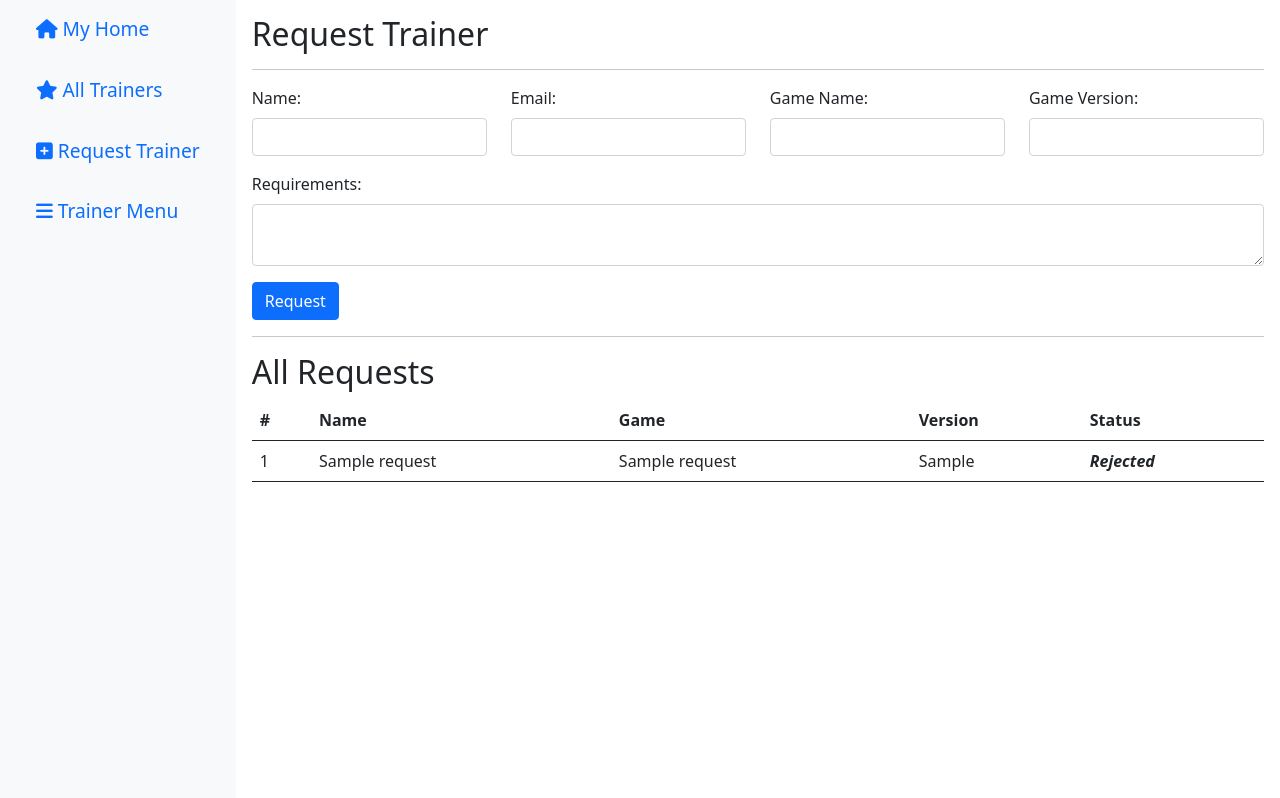
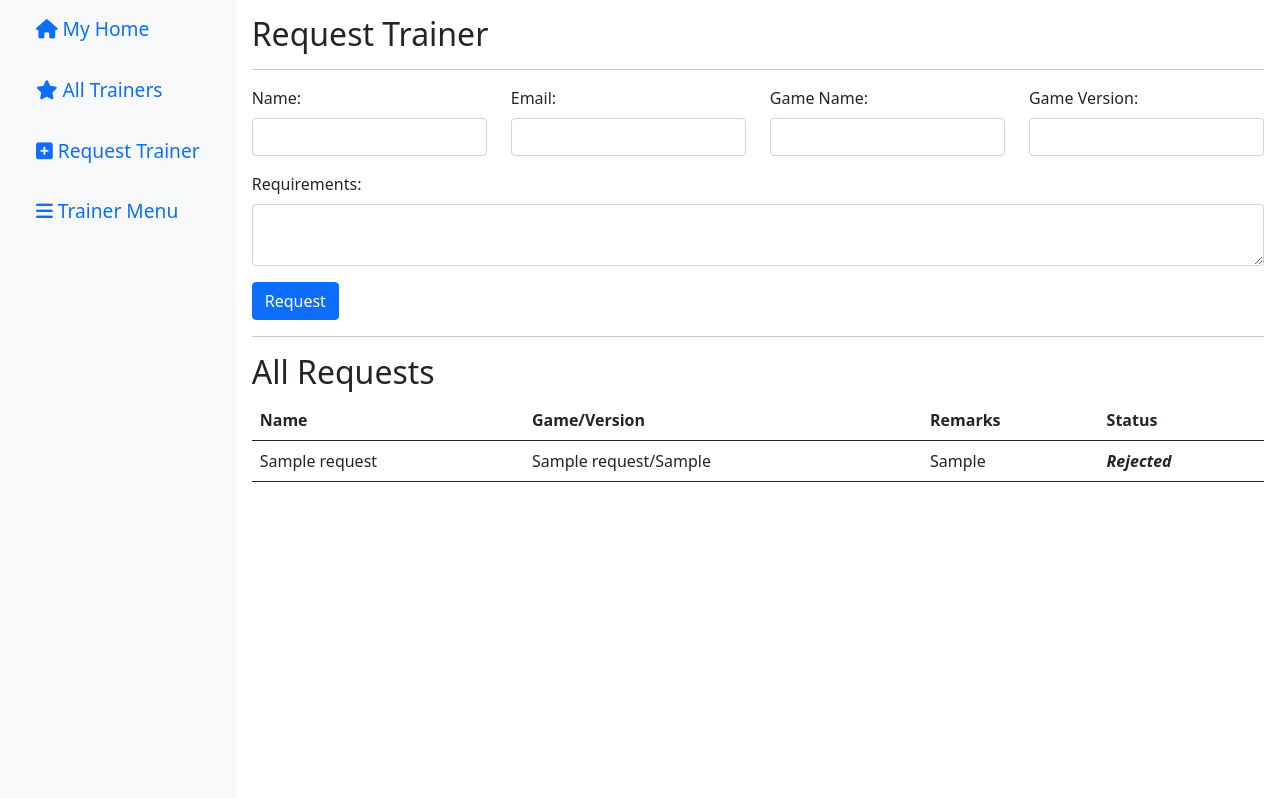
Before and after one commit to abdulrehmankhalid906/gaming-trainer-website, a PHP site: page /request.php in a window 1280 px wide. Shown: the part 111-909 px from the top of the page. Run offline with PHP 8.4, Linux system fonts and the light colour scheme; tables that the repository leaves empty or names only in its code hold one stand-in row (values such as "Sample post"); some libraries are stand-ins or nearby versions.

Commit message:
Added Remarks

```diff
--- a/request.php
+++ b/request.php
@@ -113,10 +113,10 @@ include ('dbconfig.php');
         <table class="table">
             <thead class="thead-dark">
               <tr>
-                <th scope="col">#</th>
+                <!-- <th scope="col">#</th> -->
                 <th scope="col">Name</th>
-                <th scope="col">Game</th>
-                <th scope="col">Version</th>
+                <th scope="col">Game/Version</th>
+                <th scope="col">Remarks</th>
                 <th scope="col">Status</th>
                 <?php
                   if(isset($_SESSION['name']))
@@ -139,10 +139,11 @@ include ('dbconfig.php');
                     ?>
                       <tbody>
                         <tr>
-                          <td><?php echo $res['id'];?></td>
+                          <!-- <td><?php echo $res['id'];?></td> -->
                           <td><?php echo $res['name'];?></td>
-                          <td><?php echo $res['game_name'];?></td>
-                          <td><?php echo $res['game_ver'];?></td>
+                          <td><?php echo $res['game_name'];?>/<?php echo $res['game_ver'];?></td>
+                          <!-- <td><?php echo $res['game_ver'];?></td> -->
+                          <td><?php echo $res['remarks'] ?? 'N/A';?></td>
                           <td>
                             <?php
                               if($res['status']==0)
```
